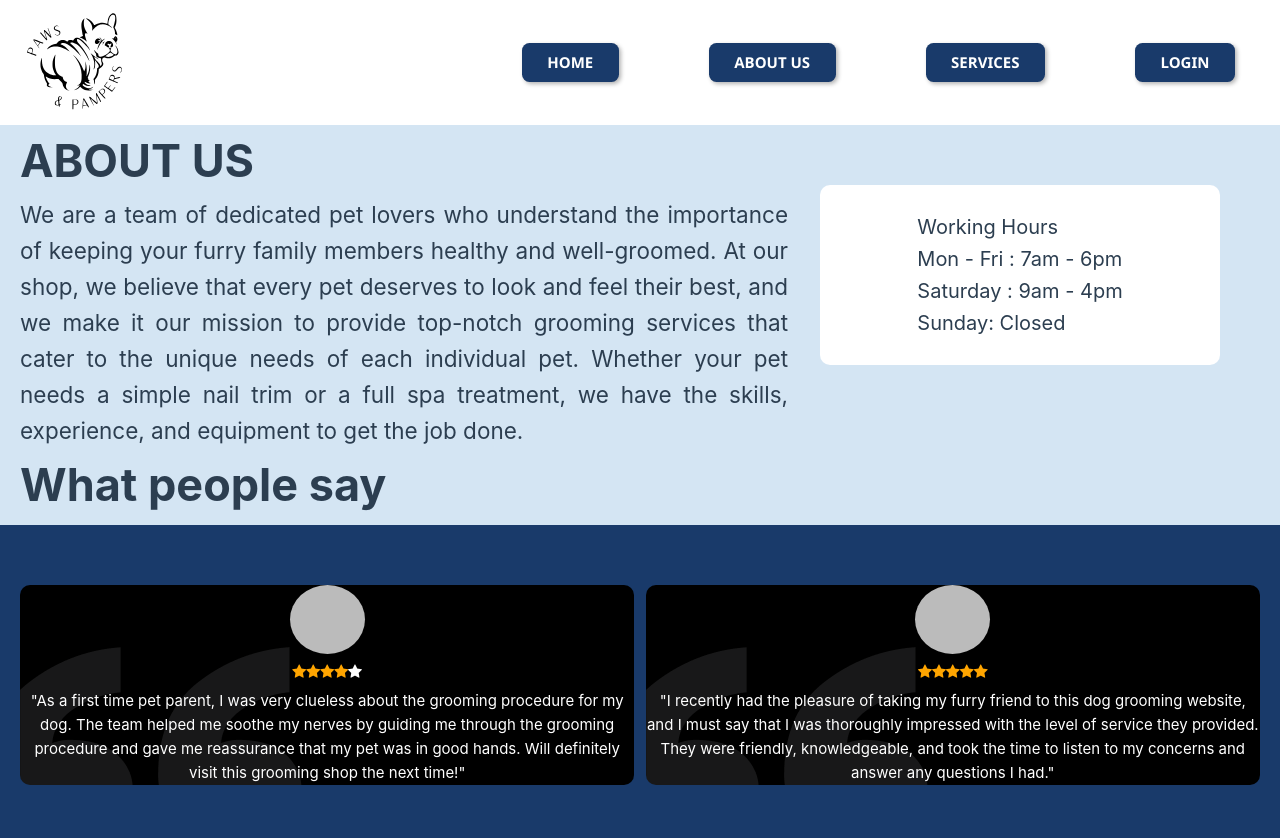
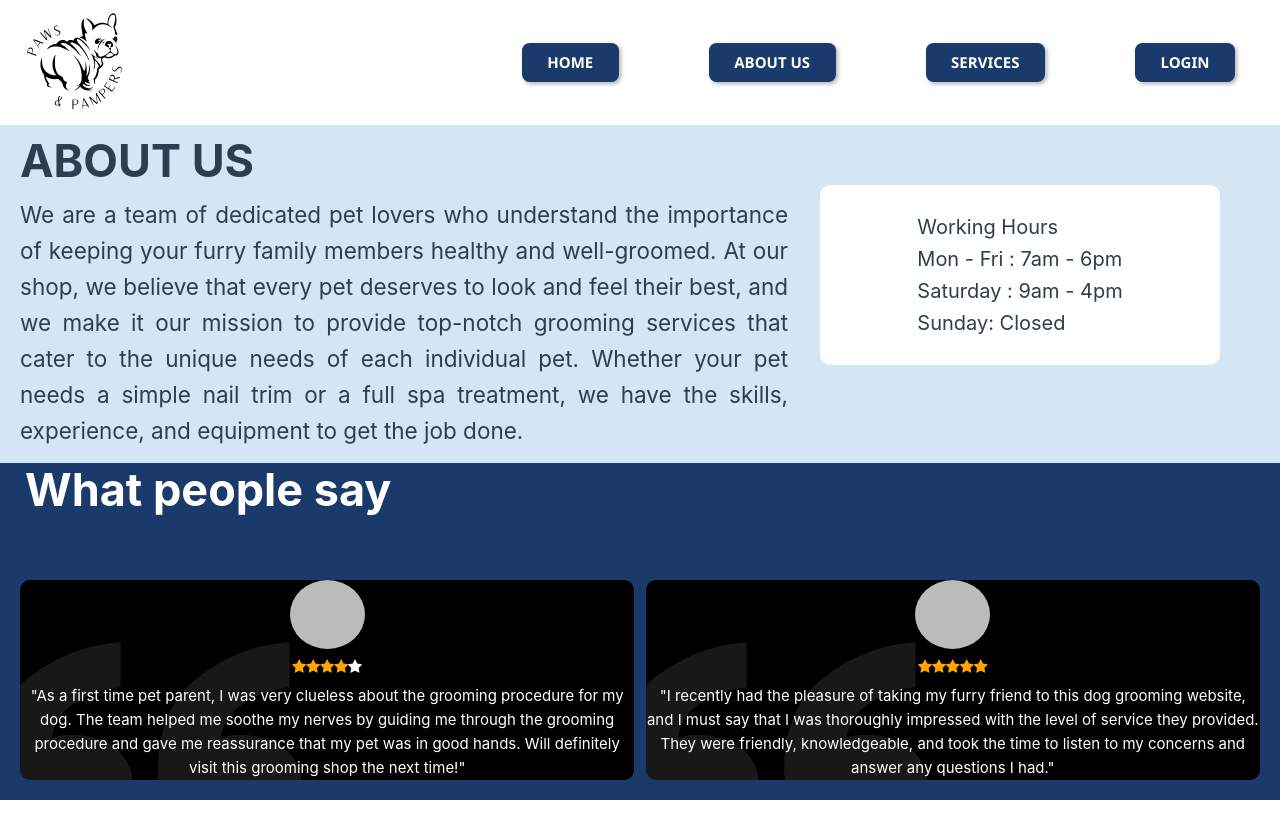
Before and after one commit to BT3103AppDev1/l1-final-project-group-4, a Vue app: page /about in a window 1280 px wide. Shown: the top 838 px of the page. After the commit the page ends 800 px from the top, so only its background shows below. Built offline with nearby package versions, Linux system fonts and the light colour scheme; no server answers; the HTML template or start-up script is replaced by a standard one.

Commit message:
Update AboutView.vue

```diff
--- a/src/views/AboutView.vue
+++ b/src/views/AboutView.vue
@@ -24,7 +24,7 @@ import TheHeader from '@/components/TheHeader.vue'
       Sunday: Closed
     </div>
 
-      <h1>What people say</h1>
+      <h4>What people say</h4>
 
       <div class="comment1">
         <div class="circle"></div>
@@ -71,7 +71,7 @@ import TheHeader from '@/components/TheHeader.vue'
 
 <style scoped>
 .about {
-  height: 100vh;
+  height: calc(100vh - 125px);
   background: linear-gradient(to top, #193a6a 0%, #193a6a 50%, #d4e5f3 50%, #d4e5f3 100%);
 }
 
@@ -91,6 +91,14 @@ h3 {
   text-align: justify;
   margin-left: 20px;
   color: white;
+}
+
+h4{
+  font-size: 3em;
+  font-weight: bold;
+  margin-left: 20px;
+  color: white;
+  padding: 5px;
 }
 .white-box {
   display: flex;
@@ -120,7 +128,7 @@ h3 {
   margin-left: 20px;
   height: 200px;
   width: 48%;
-  bottom: 140px;
+  bottom: 20px;
   text-align: center;
   color: white;
   border-radius: 10px;
@@ -141,7 +149,7 @@ h3 {
   text-align: center;
   color: white;
   border-radius: 10px;
-  bottom: 140px;
+  bottom: 20px;
   margin-top: auto;
   margin-bottom: auto;
   background-image: url('../assets/QuotationSign.png');
```
